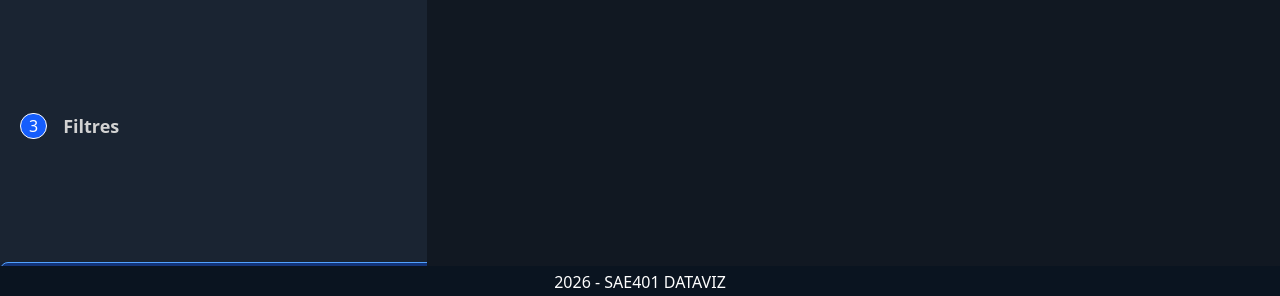
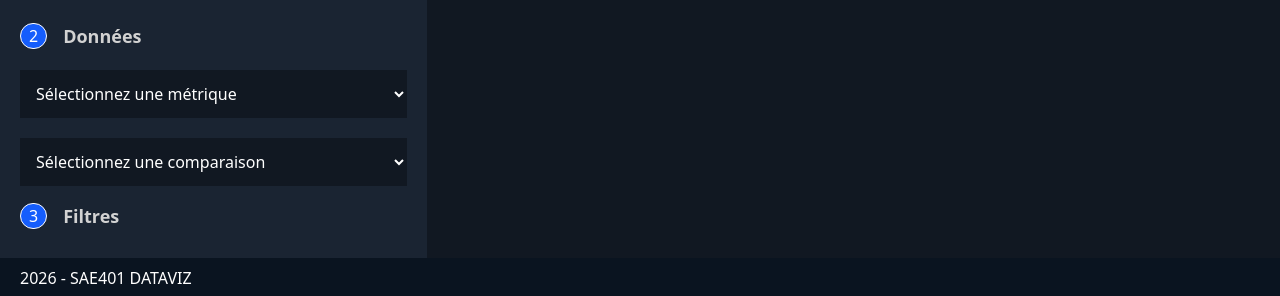
Before and after one commit to MLoks77/SAE401, a React (Vite) app in the folder FRONT/SAE401/: page /graphCreation in a window 1280 px wide. Shown: the part 502-798 px from the top of the page. Built offline with nearby package versions, Linux system fonts and the light colour scheme; a web font is replaced by a local one.

Commit message:
Ajout partie 2 : sélection des données à mettre en avant ou comparer

```diff
--- a/FRONT/SAE401/src/components/footer.jsx
+++ b/FRONT/SAE401/src/components/footer.jsx
@@ -3,8 +3,8 @@ import { Link } from 'react-router-dom';
 const Footer = () => {
     return (
         <footer>
-            <div className="flex justify-center items-center fixed bottom-0 w-full h-8 bg-[#0A1420] text-white">
-                <p className='text-md'>{new Date().getFullYear()} - SAE401 DATAVIZ </p>
+            <div className="flex text-left py-2 fixed bottom-0 w-full bg-[#0A1420] text-white">
+                <p className='text-md ml-5'>{new Date().getFullYear()} - SAE401 DATAVIZ </p>
             </div>
         </footer>
     );
--- a/FRONT/SAE401/src/pages/graphCreation.jsx
+++ b/FRONT/SAE401/src/pages/graphCreation.jsx
@@ -5,7 +5,7 @@ import { useState } from "react";
 // par maxime derènes
 
 const GraphCreation = () => {
-
+    // liste des types de graphiques
     const graphType = [
         { type: "Histogramme", icon: "./images/graphicons/histogram.png" },
         { type: "Camembert", icon: "./images/graphicons/camembert.png" },
@@ -15,8 +15,34 @@ const GraphCreation = () => {
     const taillegraph = "50px"
 
     const [activeGraphType, setActiveGraphType] = useState(graphType);
+    // fin liste des types de graphiques
 
+    // titres
     const titres = ["Type de visualisation", "Données", "Filtres"];
+    // fin titres
+
+    // liste tableaux metriques
+    const metrics1 = [
+        { type: "Sélectionnez une métrique", value: null },
+        { type: "Nombre de logements", value: "nb_logements" },
+        { type: "Loyer moyen au m²", value: "loyer_moyen" },
+        { type: "Surface moyenne", value: "surface_moyenne" },
+        { type: "Taux de vacance", value: "taux_vacance" },
+    ];
+
+    const [activeMetrics1, setActiveMetrics1] = useState(metrics1);
+
+    const axecomparaison = [
+        { type: "Sélectionnez une comparaison", value: null },
+        { type: "Par département", value: "departement" },
+        { type: "Par région", value: "region" },
+        { type: "Par type de logement", value: "type_logement" },
+    ];
+
+    // Pour le moment j'ai mis 2 valeurs null juste pour "remettre à 0"
+
+    const [activeAxecomparaison, setActiveAxecomparaison] = useState(axecomparaison);
+    // fin tableaux metriques
 
     return (
         <div>
@@ -44,7 +70,7 @@ const GraphCreation = () => {
                                 {/* Grille pour choisir les graphs */}
                                 <div className="grid grid-cols-1 sm:grid-cols-2 lg:grid-cols-3 gap-4 mt-5">
                                     {graphType.map((g) => {
-                                        const isActive = activeGraphType.type === g.type;
+                                        const isActive = activeGraphType.type === g.type; // vérifie si le graphique est actif
                                         return (
                                             <button key={g.type}
                                                 className={`flex items-center gap-4 p-3 rounded-lg cursor-pointer text-white transition-colors ${isActive ? "bg-[#133479] border border-blue-400" : "bg-[#111822] hover:bg-[#1A2A40]"}`}
@@ -64,6 +90,30 @@ const GraphCreation = () => {
                                     <p className="border border-white bg-blue-600 rounded-full px-2 text-white">2</p>
                                     <h1 className="text-[#D2D2D2] text-lg font-bold px-2">{titres[1]}</h1>
                                 </div>
+
+
+                                <div className="mt-5 flex flex-col gap-5">
+                                    <select
+                                        id="metriques"
+                                        className="w-full p-3 bg-[#111822] text-white cursor-pointer"
+                                    >
+                                        <option value="" hidden>Sélectionnez une métrique</option>
+                                        {metrics1.map((m) => (
+                                            <option key={m.type} value={m.value}>{m.type}</option>
+                                        ))}
+                                    </select>
+
+                                    <select
+                                        id="comparaison"
+                                        className="w-full p-3 bg-[#111822] text-white cursor-pointer"
+                                    >
+                                        <option value="" hidden>Sélectionnez une comparaison</option>
+                                        {axecomparaison.map((c) => (
+                                            <option key={c.type} value={c.value}>{c.type}</option>
+                                        ))}
+                                    </select>
+                                </div>
+
                             </div>
 
 
```
